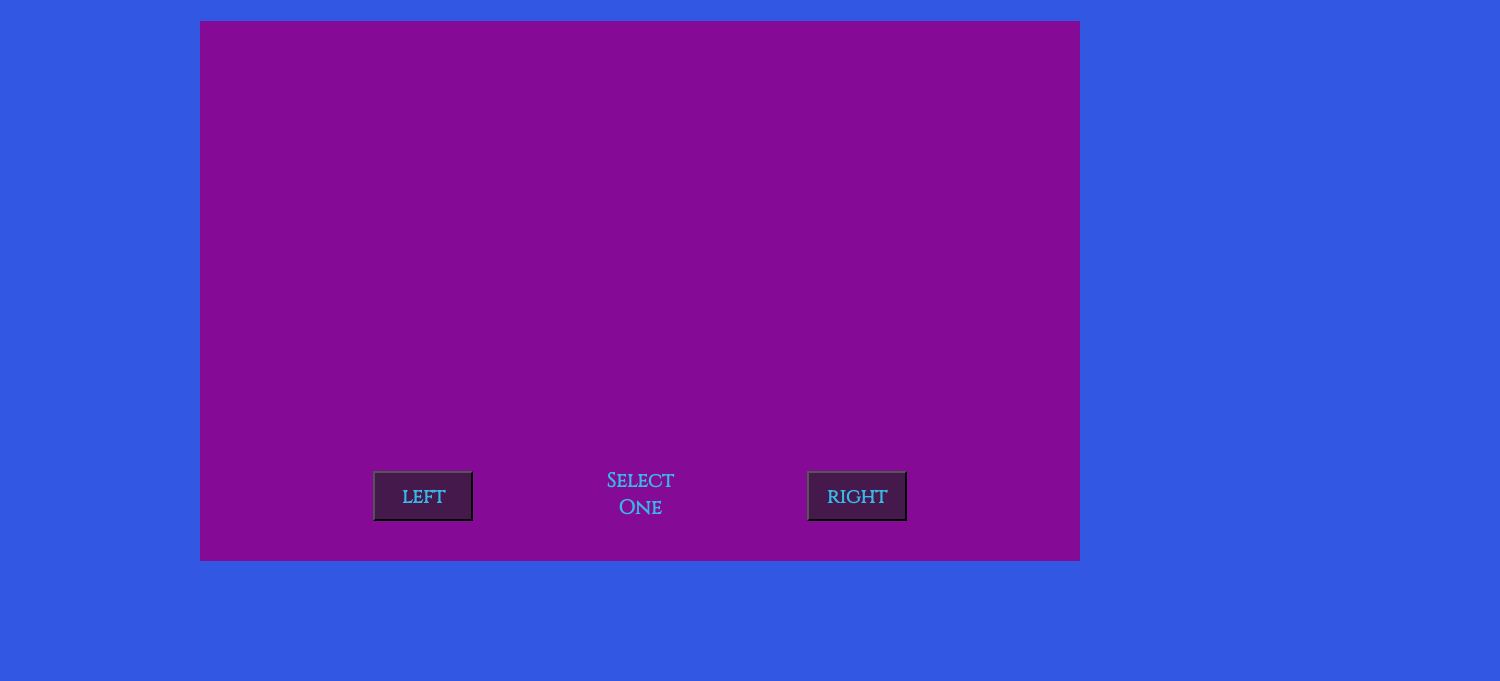
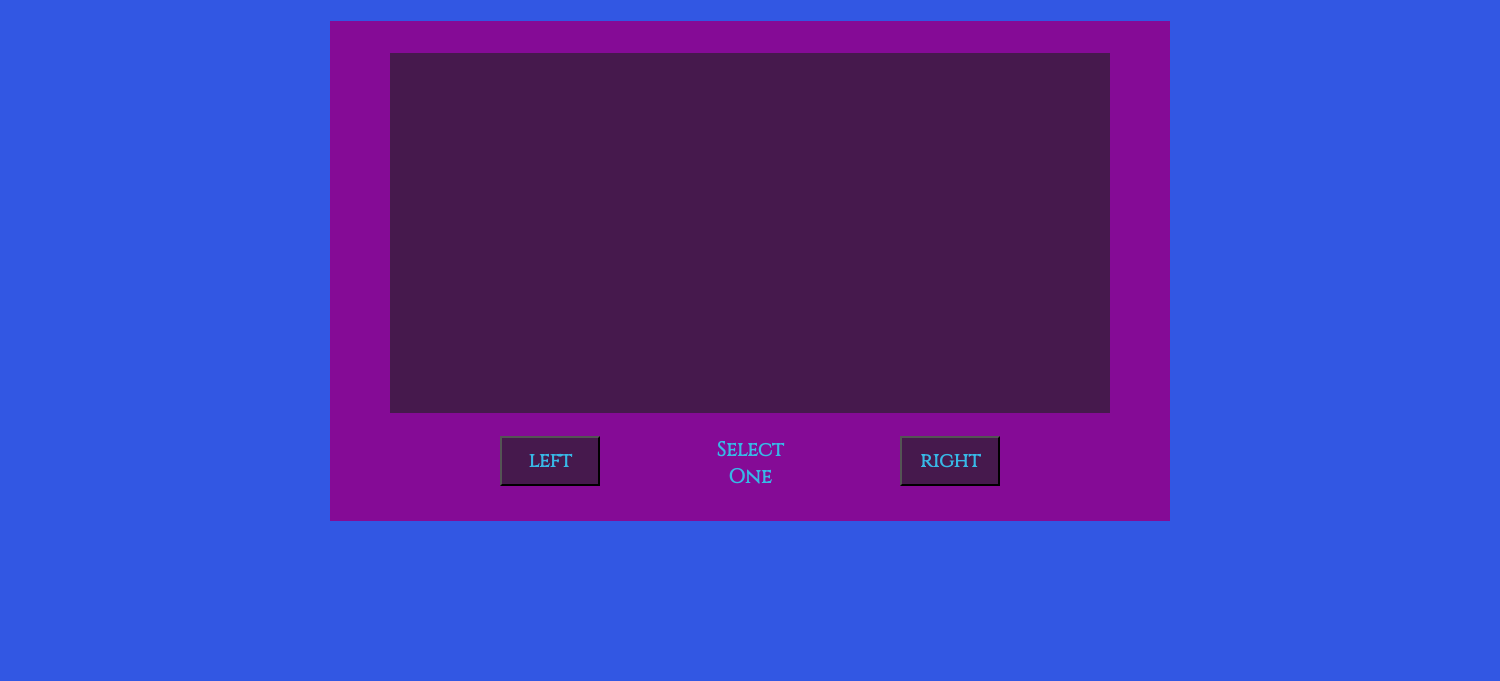
Before and after one commit to Ababka/Trivia-Game, a plain HTML site: page index.html in a window 1280 px wide. Shown: the part 119-800 px from the top of the page, 1500 px wide, since content can reach past the window. Drawn offline with Linux system fonts and the light colour scheme.

Commit message:
fixed styling issues

```diff
--- a/index.html
+++ b/index.html
@@ -5,10 +5,6 @@
     <meta http-equiv="X-UA-Compatible" content="IE=edge">
     <meta name="viewport" content="width=device-width, initial-scale=1.0">
     <link rel="stylesheet" href="style.css">
-    <style>
-        @import url('https://fonts.googleapis.com/css2?family=Indie+Flower&display=swap');
-        @import url('https://fonts.googleapis.com/css2?family=Cinzel&display=swap');
-    </style>
     <title>Trivia Game</title>
 </head>
 <body>
@@ -16,7 +12,10 @@
         <div id="title">Trivia Game</div>
         <div id="leadIn">The Best Game You'll Play Today!</div>
     </header>
-    <div id="container">
+    <div id="body">
+        <div id="question">
+
+        </div>
         <div id="choose">
             <button id="left" onclick=left()>
                 left <!-- goal is to change text w/ each question-->
--- a/index.js
+++ b/index.js
@@ -1,3 +1,5 @@
+window.alert("⭐ Instructions Please read first! ⭐ \n Use your mouse to choose which answer you think is correct. \n After your selection you'll move to the next question. \n At the end you'll see your score! \n \n Good Luck! 🍀")
+
 function left(){
     document.getElementById("left").innerHTML="test"
 }
--- a/style.css
+++ b/style.css
@@ -1,3 +1,6 @@
+@import url('https://fonts.googleapis.com/css2?family=Indie+Flower&display=swap');
+@import url('https://fonts.googleapis.com/css2?family=Cinzel&display=swap');
+
 * {
     margin: 0;
     padding: 0;
@@ -9,7 +12,7 @@ body {
 
 header {
     background-color: #850B96;
-    width: auto;
+    width: 1500px; /* cant get content to auto to page width*/
     height: 100px;
     display: flex;
     flex-direction: column;
@@ -31,24 +34,39 @@ header {
     color: #38B8E6;
 }
 
-/* div containing the game */
-#container {
+body {
     display: flex;
+    flex-direction: column;
+    flex-wrap: wrap;
     align-items: center;
     justify-content: center;
 }
 
-/* div of buttons for the game */
-#container div{
+/* div containing the game */
+#body {
     background-color: #850B96;
     margin-top: 40px;
-    padding: 40px;
+    padding: 20px;
     width: 800px;
     height: 460px;
     display: flex;
     flex-direction: row;
-    justify-content: space-evenly;
-    align-items: end;
+    flex-wrap: wrap;
+    align-items: center;
+    justify-content: center;
+}
+
+/* div for question image */
+#question {
+    background-color: #46194D;
+    width: 720px;
+    height: 360px;
+}
+
+/* div of buttons for the game */
+#choose {
+    display: flex;
+    flex-direction: row;
 }
 
 /* answer buttons */
@@ -68,5 +86,6 @@ header {
     font-weight: bold;
     color: #38B8E6;
     font-size: 20px;
+    width: 300px;
     text-align: center;
 }
```
